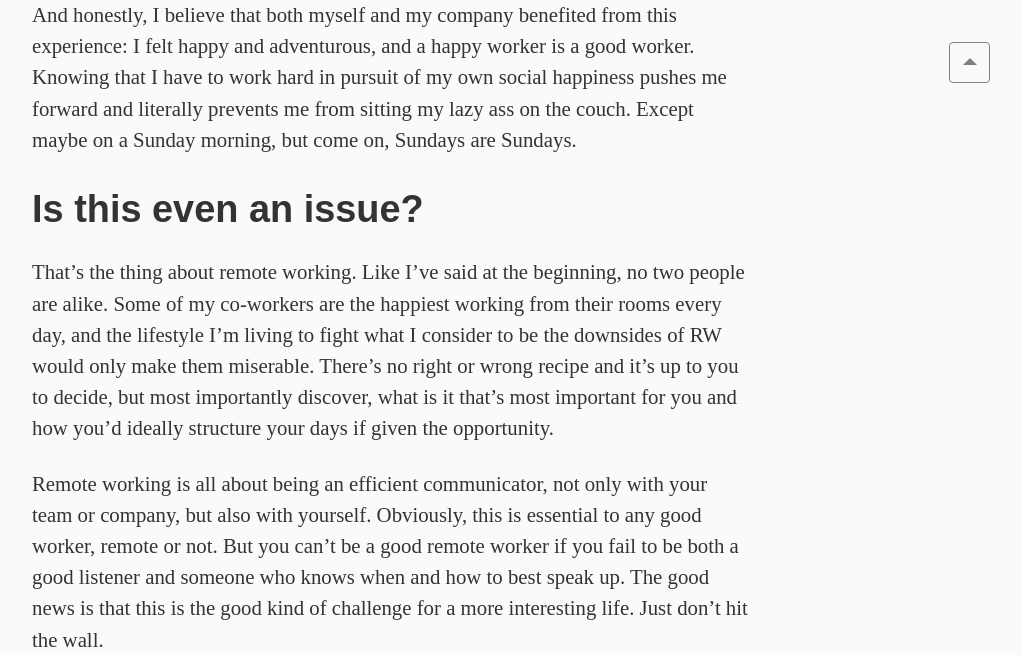
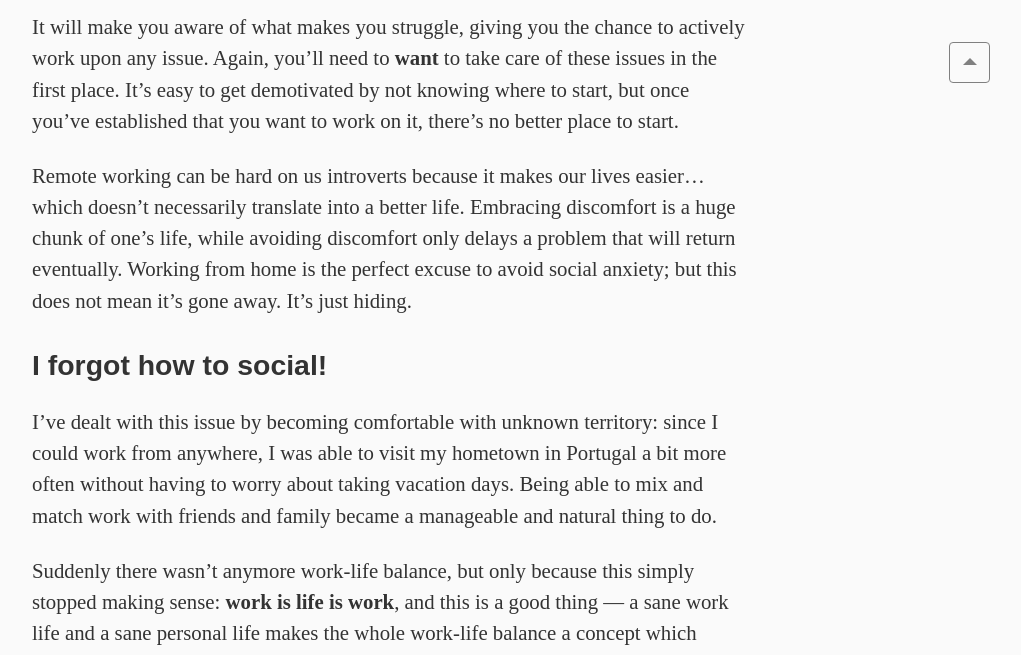
Before and after one commit to magalhini/magalhini.github.com, a Jekyll site: the page built from _posts/2015-09-08-remote-working-good-bad-ugly.md, in a window 1280 px wide and 1400 px high, scrolled down 8418 px. Shown: the top 655 px of the window, without its empty margins (248-1269 px from the left). Built offline with Jekyll 4.4.1, drawn with Linux system fonts in a browser that asks for light colours; nearby versions of some CDN libraries; some of the changed text lies outside the part shown.

Commit message:
Corrections and fixes to the remote working post.

```diff
--- a/_posts/2015-09-08-remote-working-good-bad-ugly.md
+++ b/_posts/2015-09-08-remote-working-good-bad-ugly.md
@@ -2,7 +2,7 @@
 layout:     post
 title:      Remote working — the Good, the Bad, the Ugly
 date:       2015-09-08 11:31:19
-summary:    My experiences after 1 year of working remotely. Sharing the good, the bad, the ugly.
+summary:    Some insights and thoughts after 1 year of working remotely. Sharing the good, the bad & the ugly about the remote working world.
 tags: [life]
 categories: Life, General
 ---
@@ -13,21 +13,23 @@
 
 There are already [enough](http://www.theguardian.com/money/work-blog/2014/apr/30/what-happened-to-remote-working) [articles](http://www.techrepublic.com/blog/10-things/10-good-reasons-why-working-remotely-makes-sense/) out [there](https://zapier.com/learn/the-ultimate-guide-to-remote-working/) sharing brilliant [strategies](http://www.toptal.com/freelance/how-to-work-remotely-and-still-be-the-best) on how to communicate efficiently with your team, but I couldn't find much information on how to deal with the very first tip of the remote working string: **yourself.**
 
-So this isn’t an article telling you _why you should go remote_, _why remote is the most awesome thing since avocado on toast_, or even to convince you to quit your job right now. Instead, this is a manifest of my own, confessing the highlights and the struggles I’ve had to deal with while working remotely and how I overcame some of them.
+So this isn’t an article telling you _why you should go remote_, _why remote is the most awesome thing since avocado on toast *_, or even to convince you to quit your job right now. Instead, this is a manifest of my own, confessing the highlights and the struggles I’ve had to deal with while working remotely and how I overcame some of them.
 
 An introvert’s guide for remote working, too.
 
+<small class="sidenote">(avocado on toast is effing epic, though)</small>
+
 ## Why go remote?
 
-After working right in the middle of London for more than a year on a very impressive Piccadilly Circus’ building, I could feel the daily commute consume me. On the very few days I did work from home life seemed easier and more manageable: more work was getting done, less stress, healthier habits. So one year ago I went looking for fully remote opportunities and was lucky enough to find a wonderful small creative team also based in London, called GatherContent. Consumed by a will for a change, I made the jump.
+After working right in the middle of London for more than a year on a very impressive Piccadilly Circus’ building, I could feel the daily commute consume me. On the very few days I did work from home life seemed easier and more manageable: more work was getting done, less stress, healthier habits. So one year ago I went looking for fully remote opportunities and was lucky enough to find a wonderful small creative team also based in London, [GatherContent](http://gathercontent.com). Consumed by a will for a change, I made the jump.
 
-![london commute](https://media.giphy.com/media/DXeea1VqF2yyY/giphy.gif)
+![london commute](http://2.bp.blogspot.com/-U2HrJhZBjpk/Ui5rUPqJUBI/AAAAAAAAAd8/R_8OKxQhEIY/s400/vick1.gif)
 
-##### Above: A typical daily commute in Central London
+<small>Above: A typical daily commute in Central London</small>
 
-An what a hard journey it has been. Bittersweet, but I’m not ready to give this away just yet.
+An what a hard journey it has been. Bittersweet, yes, but I’m not ready to give this away just yet.
 
-## Disclaimer: remote is remote is remote.
+### Disclaimer: remote is remote is remote.
 
 First of all: **no two remote workers are alike**. All of the _ultimate guides to remote working_ out there should be taken with a grain of salt, and by no means should you try to feel forced to adapt to someone else’s way of working. Different teams and individuals will undoubtedly have different needs, different working methodologies and possibly even distinct views on the concept of remote working itself.
 
@@ -56,21 +58,23 @@
 You’ve heard it before from other people: _“I’m so much more productive on the days I can work from home!”._ This is usually very true, I won’t argue with this. But try sustaining a 7 or 8 hour sprint of work with **no breaks in between** for more than a few days and you’ll find yourself demotivated and exhausted very quickly.
 When I first started working remotely, not seeing my team mates in person made me assume that everyone was working that very moment too, constantly, every, single, minute, taking no breaks.
 
+![work work work](http://i.imgur.com/2CQ317E.gif)
+
 This made me feel very guilty if I stopped working for a twenty minute break away from the computer. In an office environment, this would be the equivalent of a water cooler conversation with your colleagues, a much needed and healthy break from work mode every few hours.
 
 ### “Hey, are you there?”
 
 Whether you choose to work from your bedroom, a co-working space or a coffee shop, it’s incredibly important to be disciplined about knowing when to take a break. And this is surprisingly difficult when you’re working on your own; you’ll worry that by being seen as away or offline by your team on Slack will make you look like, well, a slacker! If a team mate tried to Skype call me when I was making a cup of coffee, I’d worry they’d think I had been away for hours. Uncool.
 
-The takeaway here is that you have to be comfortable with whatever it is you’re doing with your working hours. If you’re not, then do whatever it takes to make this comfortable. Let your teammates know when you’re away if it helps, keep the communication going, don’t be silent, but by all means take that break and take care of your needs.
+**The takeaway here is that you have to be comfortable** with whatever it is you’re doing with your working hours. If you’re not, then do whatever it takes to make this comfortable. Let your teammates know when you’re away if it helps, keep the communication going, don’t be silent, but by all means take that break and go for a walk if you have to.
 
-Which leads me to…
+And this leads me to...
 
 ### Physical and mental health
 
 Working remotely can easily become either your **best friend or your worst enemy** when it comes to health. I can’t stress this enough, you will need a fair amount of willpower to establish good and healthy habits when you don’t have the constraints of an office space around you.
 
-“What, constraints of an office space? What are you on about?” Let me explain with some of my usual morning thoughts:
+Allow me to explain this with some of my usual morning thoughts:
 
 - _"Why bother getting dressed when I can work from the desk right over there?"_
 
@@ -109,23 +113,31 @@
 
 If so, fantastic! However, if you’re a single guy in a huge city where all your friends live at least forty minutes away, and on top of that you’re sharing a house with an absolutely anti-social flat mate who makes you feel miserable and angry, you might be in serious trouble after a while. And guess where I’ve taken this example from…?
 
+![Guilty](http://cdn3.gurl.com/wp-content/uploads/2013/06/guiltygif.gif)
+
+##### (Sorry Ed, living with you sucked my humanity away)
+
 However, here’s the plus side: remote working is the ultimate opportunity for you to get to know yourself and to become comfortable with your own company.
 
 > I’ll say this again: remote working is the best opportunity you can ever have of learning how to be comfortable with and in your own company.
 
-It will make you aware of what makes you struggle, giving you the chance to actively work upon them. Again, you’ll need to **want** this in the first place. It’s easy to get demotivated by not knowing where to start, but once you’ve established that you want to work on it, there’s no better place to start.
+It will make you aware of what makes you struggle, giving you the chance to actively work upon any issue. Again, you’ll need to **want** to take care of these issues in the first place. It’s easy to get demotivated by not knowing where to start, but once you’ve established that you want to work on it, there’s no better place to start.
 
 Remote working can be hard on us introverts because it makes our lives easier… which doesn’t necessarily translate into a better life. Embracing discomfort is a huge chunk of one’s life, while avoiding discomfort only delays a problem that will return eventually. Working from home is the perfect excuse to avoid social anxiety; but this does not mean it’s gone away. It’s just hiding.
 
-I’ve dealt with this issue by becoming comfortable with unknown territory. Since I could work from anywhere, I was able to visit my hometown in Portugal a bit more often, without having to worry about taking vacation days. Suddenly there wasn’t no more work-life balance simply because this stopped making sense: work is life is work, and this is a good thing — **a sane work life and a sane personal life makes the whole work-life balance concept absolute bullshit.**
+### I forgot how to social!
 
-It also gave me the chance to venture a bit into the digital nomads’ world, which opened my eyes in ways that I would have never imagined before. Having spent a month with the Hacker Paradise peeps in Thailand this year, I suddenly found myself surrounded by a like-minded community that was bound together by work — “work” became something that was tying us together, instead of becoming a rock in our shoe that prevented us from experiencing life and enjoying each other’s company.
+I’ve dealt with this issue by becoming comfortable with unknown territory: since I could work from anywhere, I was able to visit my hometown in Portugal a bit more often without having to worry about taking vacation days. Being able to mix and match work with friends and family became a manageable and natural thing to do.
 
-And honestly, I believe that both myself and my company benefited from this experience: I felt happy and adventurous, and a happy worker is a good worker. Knowing that I have to work hard in pursuit of my own social happiness pushes me forward and literally prevents me from sitting my lazy ass on the couch. Except maybe on a Sunday morning, but come on, Sundays are Sundays.
+Suddenly there wasn’t anymore work-life balance, but only because this simply stopped making sense: **work is life is work**, and this is a good thing — a sane work life and a sane personal life makes the whole work-life balance a concept which means absolutely nothing. I dig this.
+
+It also gave me the chance to venture a bit into the digital nomads’ world, which opened my eyes in ways that I would have never imagined before. Having spent a month with the [Hacker Paradise](http://www.hackerparadise.org/) peeps in Thailand this year, I suddenly found myself surrounded by a like-minded community that was bound together by work — “work” became something that was tying us together, instead of becoming a rock in our shoe that prevented us from experiencing life and enjoying each other’s company.
+
+And honestly, I believe that both myself and my company benefited from this experience: I felt happy and adventurous, and a _happy worker is a good worker_. Knowing that I have to work hard in pursuit of my own social happiness pushes me forward and literally prevents me from sitting my lazy ass on the couch. Except maybe on a Sunday morning, but come on, Sundays are Sundays.
 
 ## Is this even an issue?
 
-That’s the thing about remote working. Like I’ve said at the beginning, no two people are alike. Some of my co-workers are the happiest working from their rooms every day, and the lifestyle I’m living to fight what I consider to be the downsides of RW would only make them miserable. There’s no right or wrong recipe and it’s up to you to decide, but most importantly discover, what is it that’s most important for you and how you’d ideally structure your days if given the opportunity.
+That’s the thing about remote working. Like I’ve said at the beginning, no two people are alike. Some of my co-workers are the happiest working from their rooms every day, and the lifestyle I’m living to fight what I consider to be the downsides of RW would only make them miserable. There’s no right or wrong recipe and it’s up to you to decide, but most importantly _to discover_, what is it that’s most important for you and how you’d ideally structure your days when given the opportunity.
 
 Remote working is all about being an efficient communicator, not only with your team or company, but also with yourself. Obviously, this is essential to any good worker, remote or not. But you can’t be a good remote worker if you fail to be both a good listener and someone who knows when and how to best speak up. The good news is that this is the good kind of challenge for a more interesting life. Just don’t hit the wall.
 
@@ -133,8 +145,10 @@
 
 ## What happens next?
 
-After almost a year, I’ve learned that for me, the London life was part of the problem — it just isn’t for me. So I’ve moved to Berlin. Being able to perform such a huge life change over a weekend without having to part ways with my amazing team makes me eternally grateful for having had this opportunity in the first place.
+After almost a year, I’ve learned that for me, the London life was part of the problem — it just isn’t for me... so I’ve simply moved to Berlin a few weeks ago. Being able to perform such a huge life change over a weekend without having to part ways with my amazing team makes me eternally grateful for having had this opportunity in the first place.
 
-Having a life driven by results instead of hours and timeframes makes much more sense for me these days, and this includes not only work results but life results as well. Going to meetups after work, making friends with baristas while working, choosing an exciting new place to work from each week. Yes, this adds an incredible amount of overhead to one’s daily life, but it also makes us learn how to deal with the reality of life.
+It made me humble. It allows me to focus my life experiences around the people and my environment, rather than being constrained by the limitation of _an office._
+
+Having a life driven by results instead of hours logged and timeframes makes much more sense for me these days, and this includes not only work results but life results as well. Going to meetups after work, making friends with baristas while working, choosing an exciting new place to work from each week. Yes, this adds an incredible amount of overhead to one’s daily life, but it also makes us learn how to deal with the reality of life.
 
 If all of this sounds scary, remember that you can also work from your bed. And that’s perfectly okay too.
--- a/_sass/base/_typography.scss
+++ b/_sass/base/_typography.scss
@@ -78,6 +78,7 @@
 
 small {
   font-size: 0.75em;
+  font-style: italic;
 }
 
 .highlight {
--- a/_sass/layout/_ampersand.scss
+++ b/_sass/layout/_ampersand.scss
@@ -18,7 +18,7 @@
 	transform-style: preserve-3d;
     top: 6em;
     left: 2em;
-    transform: rotateY(30deg) scale(.7);
+    transform: rotateY(39deg) scale(.7);
 	animation: cube-perspective 4s forwards 1s;
 }
 
```
Also changed, not shown: other parts of _posts/2015-09-08-remote-working-good-bad-ugly.md (+1 -1 lines).
